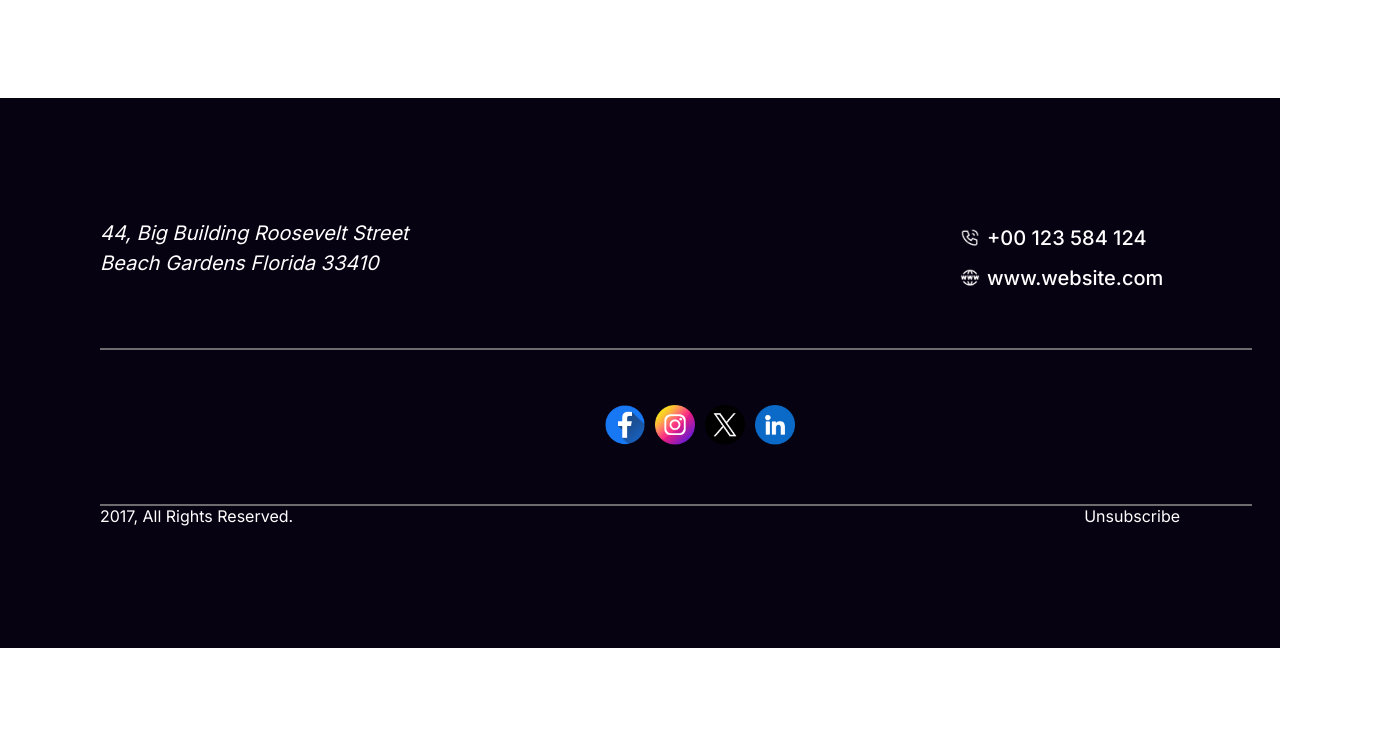
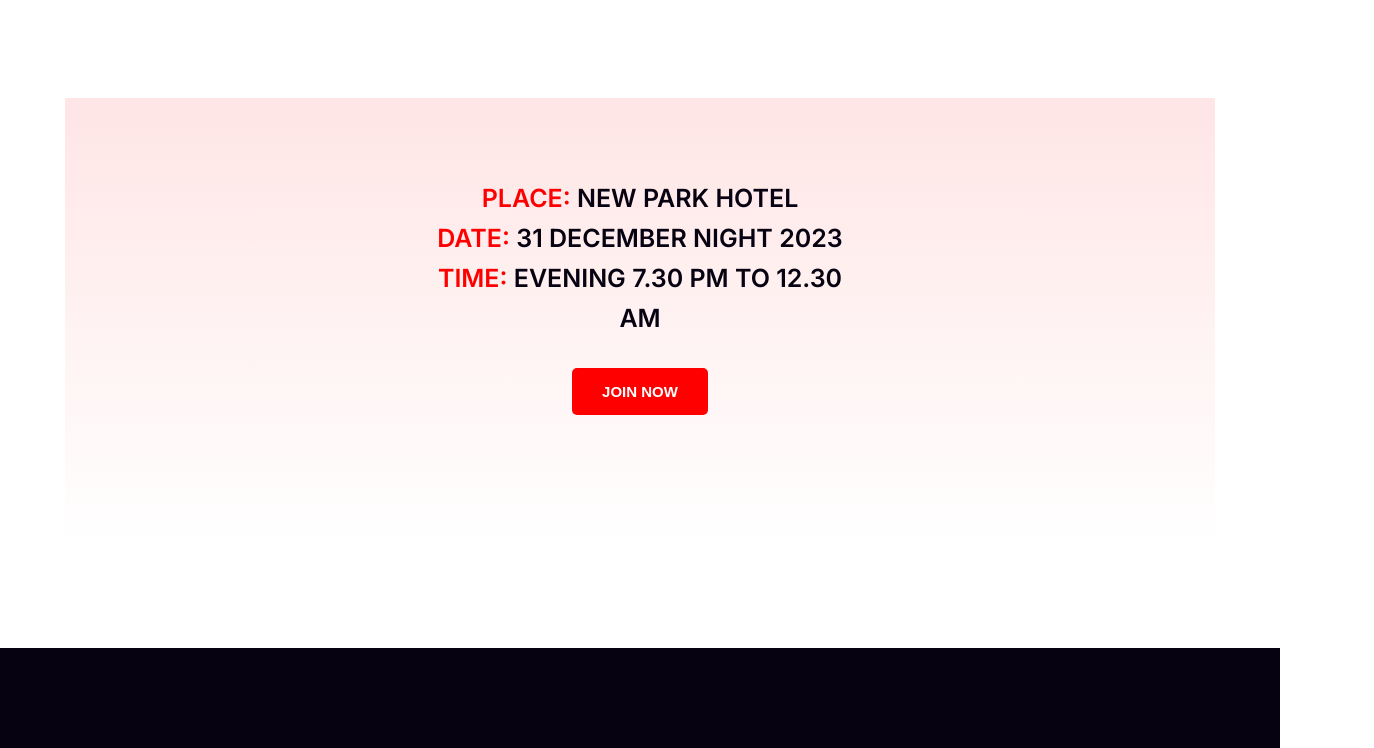
Before and after one commit to aburaihandms/first-assignment-from-abu, a plain HTML site: page index.html in a window 1280 px wide. Shown: the part 1856-2604 px from the top of the page, 1374 px wide, since content can reach past the window. Before the commit the page ends 2504 px from the top, so only its background shows below. Drawn offline with Linux system fonts and the light colour scheme.

Commit message:
added party schedule section

```diff
--- a/index.html
+++ b/index.html
@@ -60,6 +60,17 @@
                 </div>
             </div>
         </section>
+        <!-- party shedule section start -->
+        <section>
+            <div class="party-time">
+                <p class="party-details">
+                    <span>Place:</span> New Park Hotel <br>
+                    <span>Date:</span> 31 December Night 2023 <br>
+                    <span>Time:</span> Evening 7.30 pm to 12.30 am
+                </p>
+                <button class="party-time-btn">JOIN NOW</button>
+            </div>
+        </section>
 
     </main>
     <footer>
--- a/style.css
+++ b/style.css
@@ -46,7 +46,7 @@ font-family: 'Inter', sans-serif; */
 .offer{
     width: 1150px;
     height: 500px;
-    margin: 100px 100px;
+    margin: 100px auto;
 
 
 }
@@ -87,7 +87,7 @@ font-family: 'Inter', sans-serif; */
     background-image: url('./resources/Vectorrr.png');
     width: 1150px;
     height: 500px;
-    margin: 100px;
+    margin: 100px auto;
     border-radius: 8px;
     border: 4px solid white;
     background-size: cover;
@@ -138,6 +138,36 @@ font-family: 'Inter', sans-serif; */
 .party-btn:hover{
     color: aqua;
     background-color: #2c155a;
+}
+/* party shedule section start */
+.party-time{
+    background: linear-gradient(180deg, rgba(255, 0, 0, 0.10) 0%, rgba(255, 0, 0, 0.00) 100%);
+    text-align: center;
+    width: 1150px;
+    height: 450px;
+    margin: 50px auto;
+}
+.party-details{
+    color:#070211;
+    font-size: 25px;
+    font-weight: 600;
+    line-height: 40px;
+    text-transform: uppercase;
+    padding: 80px 350px 30px 350px;
+    font-family: 'Inter';
+}
+.party-details span{
+    color: #F00;
+}
+
+.party-time-btn{
+    background: #F00;
+    border: none;
+    border-radius: 5px;
+    color: white;
+    font-size: 15px;
+    font-weight: 600;
+    padding: 15px 30px;
 }
 /* footer section start */
 .footer{
```
